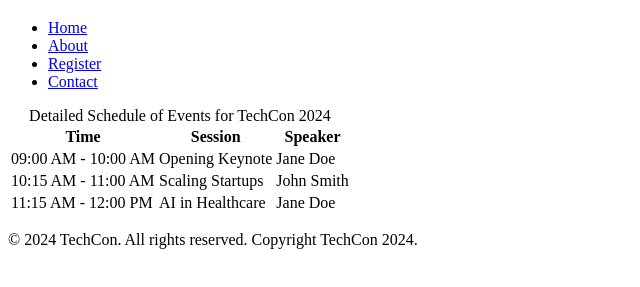
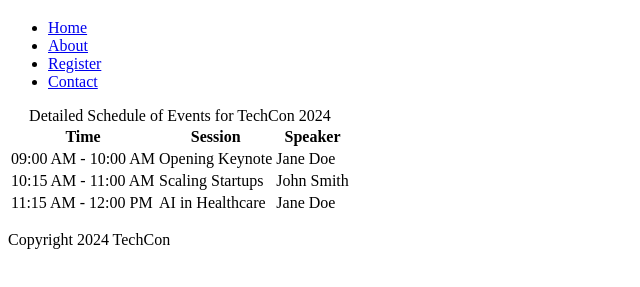
Before and after one commit to ibrahimemmanuel/TechCon_HTML, a plain HTML site: page techcon_website/schedule.html in a window 1280 px wide. Shown: the part 61-348 px from the top of the page, without its empty margins (0-640 px from the left). Drawn offline with Linux system fonts and the light colour scheme.

Commit message:
all pages footer updated consistently

```diff
--- a/techcon_website/schedule.html
+++ b/techcon_website/schedule.html
@@ -49,8 +49,8 @@
     </table>
   </main>
 
-  <footer>
-  <p>&copy; 2024 TechCon. All rights reserved. Copyright TechCon 2024.</p>
+ <footer>
+  <p>Copyright 2024 TechCon</p>
 </footer>
 
 </body>
```
Also changed, not shown: techcon_website/about.html (+1 -1 lines), techcon_website/index.html (+1 -2 lines).
